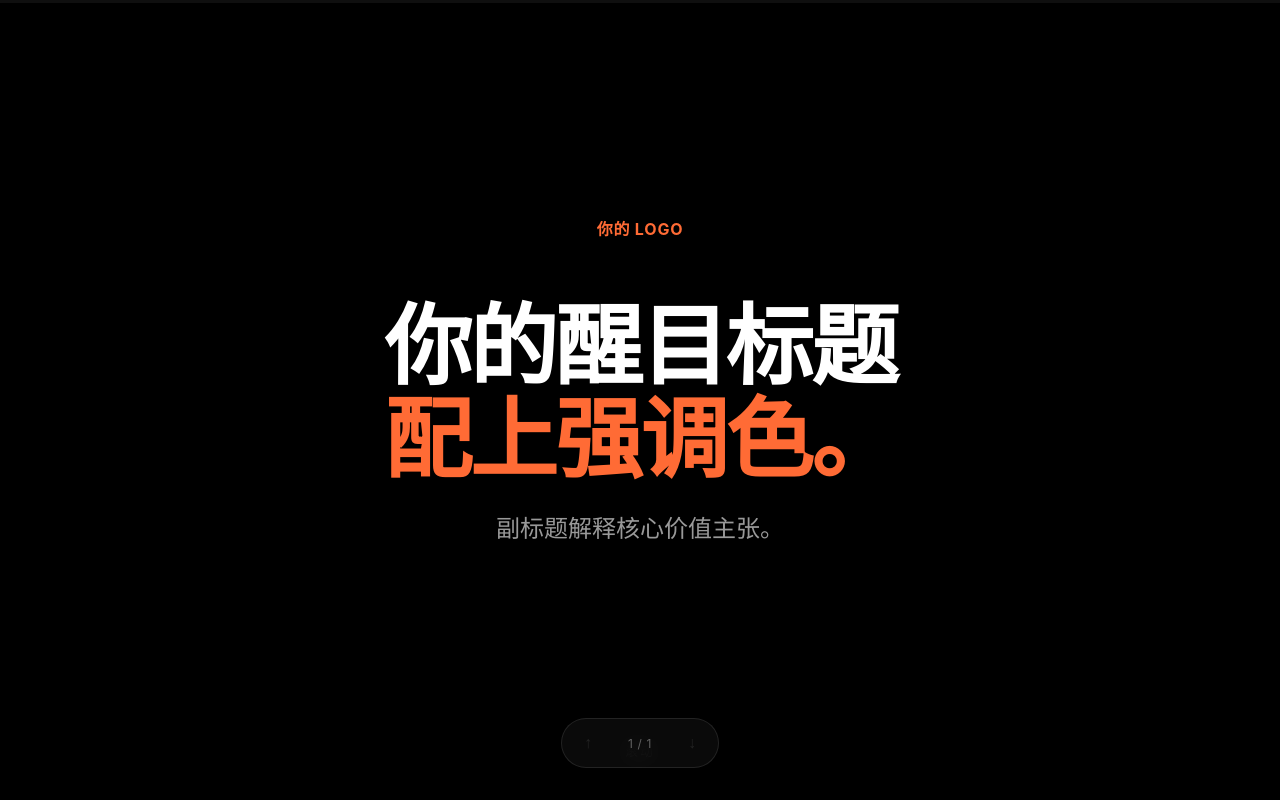
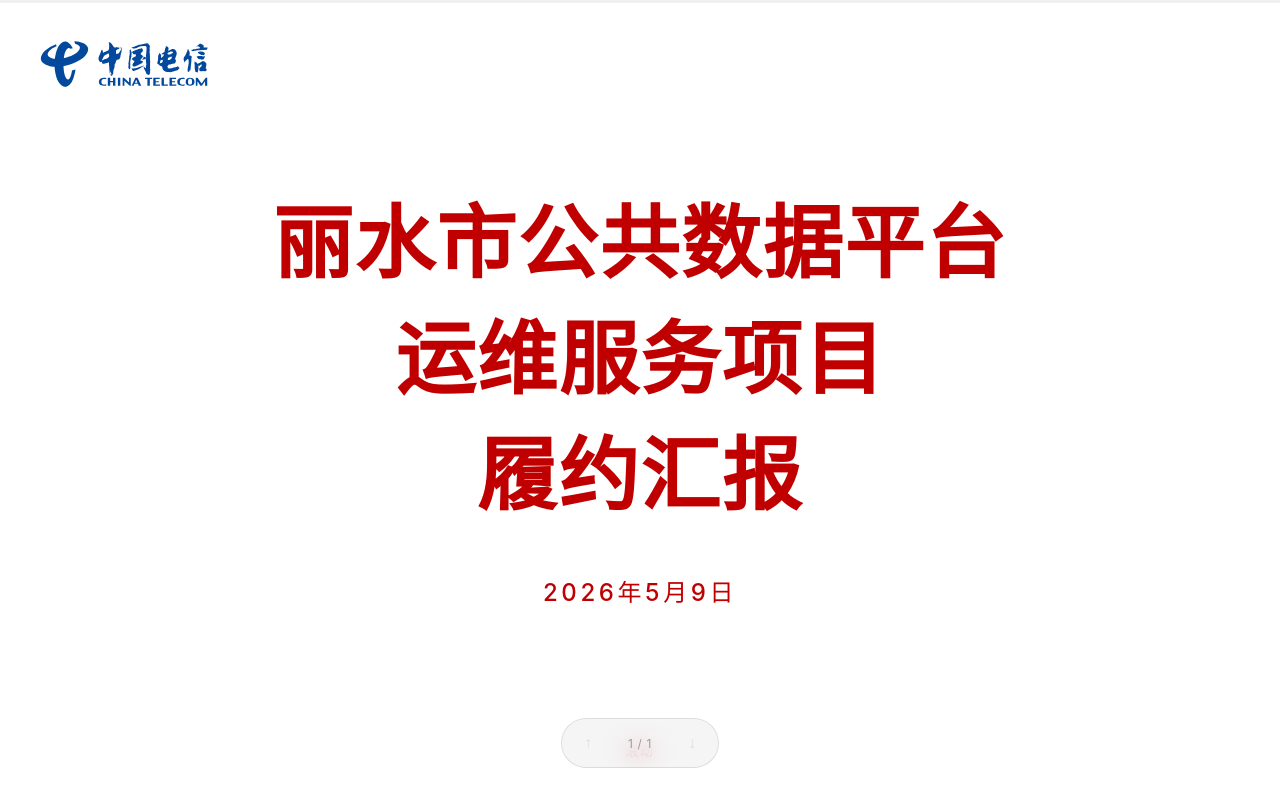
Before and after one commit to hhwjsw711/scroll-deck-template, a Next.js app: page / in a window 1280 px wide. Built offline with nearby package versions, Linux system fonts and the light colour scheme.

Commit message:
Refactor code structure for improved readability and maintainability

```diff
--- a/src/app/deck/blocks/index.tsx
+++ b/src/app/deck/blocks/index.tsx
@@ -3,24 +3,37 @@ import s from "./slide.module.css";
 /* ─── Cover Slide ─── */
 export function CoverSlide({
   logo,
+  logoSrc,
   title,
   titleHighlight,
   subtitle,
+  date,
 }: {
-  logo: string;
-  title: string;
-  titleHighlight: string;
-  subtitle: string;
+  logo?: string;
+  logoSrc?: string;
+  title: string | React.ReactNode;
+  titleHighlight?: string;
+  subtitle?: string;
+  date?: string;
 }) {
   return (
     <section className={s.coverSection}>
+      {(logo || logoSrc) && (
+        <div className={s.coverLogoWrapper}>
+          {logoSrc ? (
+            <img src={logoSrc} alt={logo || ""} className={s.coverLogoImg} />
+          ) : (
+            <div className={s.coverLogo}>{logo}</div>
+          )}
+        </div>
+      )}
       <div className={s.coverInner}>
-        <div className={s.coverLogo}>{logo}</div>
         <h1 className={s.coverTitle}>
           {title}
-          <span className={s.coverHighlight}>{titleHighlight}</span>
+          {titleHighlight && <span className={s.coverHighlight}>{titleHighlight}</span>}
         </h1>
-        <p className={s.coverSubtitle}>{subtitle}</p>
+        {date && <div className={s.coverDate}>{date}</div>}
+        {subtitle && <p className={s.coverSubtitle}>{subtitle}</p>}
       </div>
       <div className={s.scrollHint}>滚动</div>
     </section>
@@ -404,3 +417,91 @@ export function TextSlide({
     </section>
   );
 }
+
+/* ─── Outline Slide ─── */
+export function OutlineSlide({
+  label,
+  items,
+}: {
+  label: string;
+  items: { text: string; highlighted?: boolean }[];
+}) {
+  const indices = ["一", "二", "三", "四", "五", "六", "七", "八"];
+  return (
+    <section className={s.section}>
+      <div className={s.outlineLabel}>{label}</div>
+      <div className={s.inner}>
+        <div className={s.outlineList}>
+          {items.map((item, i) => (
+            <div
+              key={i}
+              className={`${s.outlineItem} ${item.highlighted ? s.outlineItemActive : ""}`}
+            >
+              <span className={s.outlineIndex}>{indices[i] || (i + 1)}</span>
+              <span>{item.text}</span>
+            </div>
+          ))}
+        </div>
+      </div>
+    </section>
+  );
+}
+
+/* ─── MindMap Slide ─── */
+export type TreeNode = { text: string; children?: string[] };
+
+export function MindMapSlide({
+  label,
+  branches,
+}: {
+  label: string;
+  branches: { title: string; children: TreeNode[] }[];
+}) {
+  return (
+    <section className={s.section}>
+      <div className={s.mindMapLabel}>{label}</div>
+      <div className={s.inner}>
+        <div className={s.mindMapContainer}>
+          <div className={s.mindMapBranch}>
+            <div className={s.mindMapBranchTitle}>{branches[0].title}</div>
+            <div className={s.mindMapChildren}>
+              {branches[0].children.map((child, j) => (
+                <div key={j} className={s.mindMapChild}>
+                  <div className={s.mindMapChildText}>{child.text}</div>
+                  {child.children && child.children.length > 0 && (
+                    <div className={s.mindMapGrandchildren}>
+                      {child.children.map((gc, k) => (
+                        <span key={k} className={s.mindMapGrandchild}>{gc}</span>
+                      ))}
+                    </div>
+                  )}
+                </div>
+              ))}
+            </div>
+          </div>
+          <div className={s.mindMapRight}>
+            {branches.slice(1).map((branch, i) => (
+              <div key={i} className={s.mindMapBranch}>
+                <div className={s.mindMapBranchTitle}>{branch.title}</div>
+                <div className={s.mindMapChildren}>
+                  {branch.children.map((child, j) => (
+                    <div key={j} className={s.mindMapChild}>
+                      {child.text}
+                      {child.children && child.children.length > 0 && (
+                        <div className={s.mindMapGrandchildren}>
+                          {child.children.map((gc, k) => (
+                            <span key={k} className={s.mindMapGrandchild}>{gc}</span>
+                          ))}
+                        </div>
+                      )}
+                    </div>
+                  ))}
+                </div>
+              </div>
+            ))}
+          </div>
+        </div>
+      </div>
+    </section>
+  );
+}
--- a/src/app/deck/blocks/slide.module.css
+++ b/src/app/deck/blocks/slide.module.css
@@ -435,19 +435,17 @@
     min-height: 100vh;
     scroll-snap-align: start;
     display: flex;
+    flex-direction: column;
     align-items: center;
     justify-content: center;
     padding: 80px 40px;
     position: relative;
 }
 
-.coverInner {
-  max-width: 1100px;
-  width: 100%;
-  display: flex;
-  flex-direction: column;
-  align-items: center;
-  text-align: center;
+.coverLogoWrapper {
+    position: absolute;
+    top: 40px;
+    left: 40px;
 }
 
 .coverLogo {
@@ -455,16 +453,45 @@
     font-weight: 700;
     letter-spacing: 0.05em;
     color: var(--color-accent);
-  margin-bottom: 60px;
+}
+
+.coverLogoImg {
+    height: 48px;
+    width: auto;
+}
+
+.coverDate {
+    margin-top: 48px;
+    font-size: 1.5rem;
+    color: var(--color-accent);
+    font-weight: 500;
+    letter-spacing: 0.15em;
+}
+
+.coverInner {
+    max-width: 1000px;
+    width: 100%;
+    display: flex;
+    flex-direction: column;
+    align-items: center;
+    justify-content: center;
+    text-align: center;
+    height: 100%;
 }
 
 .coverTitle {
-  font-size: clamp(3rem, 7vw, 5.5rem);
+    font-size: clamp(3rem, 7vw, 5rem);
     font-weight: 900;
-  letter-spacing: -0.03em;
-  line-height: 1.05;
-  margin-bottom: 24px;
-  color: var(--color-foreground);
+    letter-spacing: 0.02em;
+    line-height: 1.25;
+    color: var(--color-accent);
+    display: flex;
+    flex-direction: column;
+    gap: 16px;
+}
+
+.coverTitle span {
+    display: block;
 }
 
 .coverHighlight {
@@ -485,15 +512,21 @@
     left: 50%;
     transform: translateX(-50%);
     font-size: 0.8rem;
-  color: rgba(var(--color-foreground-rgb), 0.3);
+    color: var(--color-accent);
+    opacity: 0.5;
     letter-spacing: 0.15em;
     text-transform: uppercase;
     animation: pulse 2s ease-in-out infinite;
 }
 
 @keyframes pulse {
-  0%, 100% { opacity: 0.3; }
-  50% { opacity: 0.8; }
+    0%,
+    100% {
+        opacity: 0.3;
+    }
+    50% {
+        opacity: 0.8;
+    }
 }
 
 /* ─── Team ─── */
@@ -608,3 +641,121 @@
         height: 36px;
     }
 }
+
+/* ─── Outline Slide ─── */
+.outlineLabel {
+    position: absolute;
+    top: 48px;
+    left: 40px;
+    font-size: 2.5rem;
+    font-weight: 700;
+    color: var(--color-accent);
+}
+
+.outlineList {
+    display: flex;
+    flex-direction: column;
+    gap: 32px;
+    margin-top: 60px;
+}
+
+.outlineItem {
+    font-size: 2.2rem;
+    font-weight: 600;
+    padding: 28px 36px;
+    border-radius: 10px;
+    background: #888888;
+    color: #fff;
+    display: flex;
+    align-items: center;
+    gap: 24px;
+}
+
+.outlineItemActive {
+    background: var(--color-accent);
+    color: #fff;
+}
+
+.outlineIndex {
+    font-size: 2rem;
+    font-weight: 700;
+    width: 48px;
+    text-align: center;
+}
+
+/* ─── MindMap Slide ─── */
+.mindMapLabel {
+    position: absolute;
+    top: 48px;
+    left: 40px;
+    font-size: 2.5rem;
+    font-weight: 700;
+    color: var(--color-accent);
+}
+
+.mindMapContainer {
+    display: grid;
+    grid-template-columns: 1.5fr 1fr;
+    gap: 16px;
+    margin-top: 50px;
+}
+
+.mindMapBranch {
+    display: flex;
+    flex-direction: column;
+}
+
+.mindMapBranchTitle {
+    font-size: 1.3rem;
+    font-weight: 700;
+    color: var(--color-accent);
+    text-align: center;
+    padding: 8px 12px;
+    border: 2px solid var(--color-accent);
+    border-radius: 6px;
+    margin-bottom: 6px;
+}
+
+.mindMapChildren {
+    display: flex;
+    flex-direction: column;
+    gap: 4px;
+}
+
+.mindMapChild {
+    font-size: 1.1rem;
+    padding: 4px 8px;
+    color: var(--color-foreground);
+    line-height: 1.3;
+}
+
+.mindMapChild:has(.mindMapGrandchildren) {
+    display: flex;
+    flex-wrap: wrap;
+    align-items: flex-start;
+}
+
+.mindMapChildText {
+    flex: 0 0 auto;
+    margin-right: 4px;
+}
+
+.mindMapGrandchildren {
+    display: flex;
+    flex-wrap: wrap;
+    gap: 4px;
+}
+
+.mindMapGrandchild {
+    font-size: 0.8rem;
+    padding: 2px 5px;
+    background: rgba(192, 0, 0, 0.2);
+    border-radius: 2px;
+    color: var(--color-accent);
+}
+
+.mindMapRight {
+    display: flex;
+    flex-direction: column;
+    gap: 16px;
+}
--- a/src/app/deck/example-deck.tsx
+++ b/src/app/deck/example-deck.tsx
@@ -1,6 +1,8 @@
 import { Deck } from "./index";
 import {
   CoverSlide,
+  OutlineSlide,
+  MindMapSlide,
   StatsSlide,
   PipelineSlide,
   CodeSlide,
@@ -21,13 +23,64 @@ export function ExampleDeck() {
     <Deck>
       {/* 1. Cover */}
       <CoverSlide
-        logo="你的 LOGO"
-        title="你的醒目标题"
-        titleHighlight="配上强调色。"
-        subtitle="副标题解释核心价值主张。"
+        logoSrc="/china-telecom-logo.svg"
+        title={<><span>丽水市公共数据平台</span><span>运维服务项目</span><span>履约汇报</span></>}
+        date="2026年5月9日"
       />
 
-      {/* 2. Stats */}
+      {/* 2. Outline */}
+      <OutlineSlide
+        label="目录"
+        items={[
+          { text: "整体服务内容", highlighted: true },
+          { text: "本月工作内容" },
+          { text: "下月工作计划" },
+        ]}
+      />
+
+      {/* 3. MindMap */}
+      <MindMapSlide
+        label="1.1 整体服务内容"
+        branches={[
+          { title: "定制软件开发运维", children: [
+            { text: "例行巡检" },
+            { text: "功能优化", children: ["基于现状的主动优化（门户、目录、共享平台底层迭代）", "响应需求的动态优化"] },
+            { text: "Bug修复" },
+            { text: "故障处置" },
+            { text: "服务器资源配置", children: ["现有云资源基线梳理，形成《丽水市公共数据平台资源梳理报告》", "针对新增服务器、资源扩容、资源重配等需求，需求申请配置"] },
+            { text: "安全风险处置" },
+            { text: "安全配置管理" },
+            { text: "数据安全" },
+            { text: "数据迁移" },
+            { text: "服务密码接口保障" },
+            { text: "安全合规性保障", children: ["等保复测", "密评复测"] },
+            { text: "配置管理", children: ["梳理各子平台当前的角色配置及对应权限关系", "按需调整人员角色权限"] },
+            { text: "文档管理" },
+            { text: "技术咨询" },
+            { text: "应急演练", children: ["数据开放平台（5月）", "数据共享平台（12月）"] },
+            { text: "与其他平台对接" },
+            { text: "数据维护与统计" },
+            { text: "咨询协助" }
+          ]},
+          { title: "通用系统软件运维", children: [
+            { text: "安全产品运维：浙江CA站点证书采购" },
+            { text: "产品软件运维：市数据可视化支撑平台（DataV）资源申请" }
+          ]},
+          { title: "其他", children: [
+            { text: "多模态数据归集存储平台（视频、图像、语音等）" },
+            { text: "配合协助丽水本土方言高质量数据集建设工作方案编写" },
+            { text: "配合9县市区语音数据集采集工作" },
+            { text: "探索建设公共数据高质量数据集标注平台" },
+            { text: "积极探索高质量数据集" },
+            { text: "积极对接各类企业、行业协会等单位，挖掘高质量数据供给和需求" },
+            { text: "主动参与企业专场宣讲解读，供需对接等活动" },
+            { text: "配合协助编制《物联感知数据资源编目标准规范》" },
+            { text: "积极参加各类行业案例比赛" }
+          ]},
+        ]}
+      />
+
+      {/* 4. Stats */}
       <StatsSlide
         label="转型"
         title="用大数字讲述"
--- a/src/app/globals.css
+++ b/src/app/globals.css
@@ -1,10 +1,10 @@
 :root {
-  --color-background: #000000;
-  --color-foreground: #ffffff;
-  --color-foreground-rgb: 255, 255, 255;
-  --color-accent: #ff6b35;
-  --color-accent-rgb: 255, 107, 53;
-  --color-depth-1: rgba(255, 255, 255, 0.04);
+  --color-background: #ffffff;
+  --color-foreground: #000000;
+  --color-foreground-rgb: 0, 0, 0;
+  --color-accent: #C00000;
+  --color-accent-rgb: 192, 0, 0;
+  --color-depth-1: rgba(0, 0, 0, 0.04);
   --color-error: #ff1e12;
 }
 
```
Also changed, not shown: public/china-telecom-logo.svg (added), src/app/deck/index.tsx (line endings or trailing spaces), 1 other file (tests, documents, lock files or other folders). Lines whose indentation alone changed are shown as unchanged.
